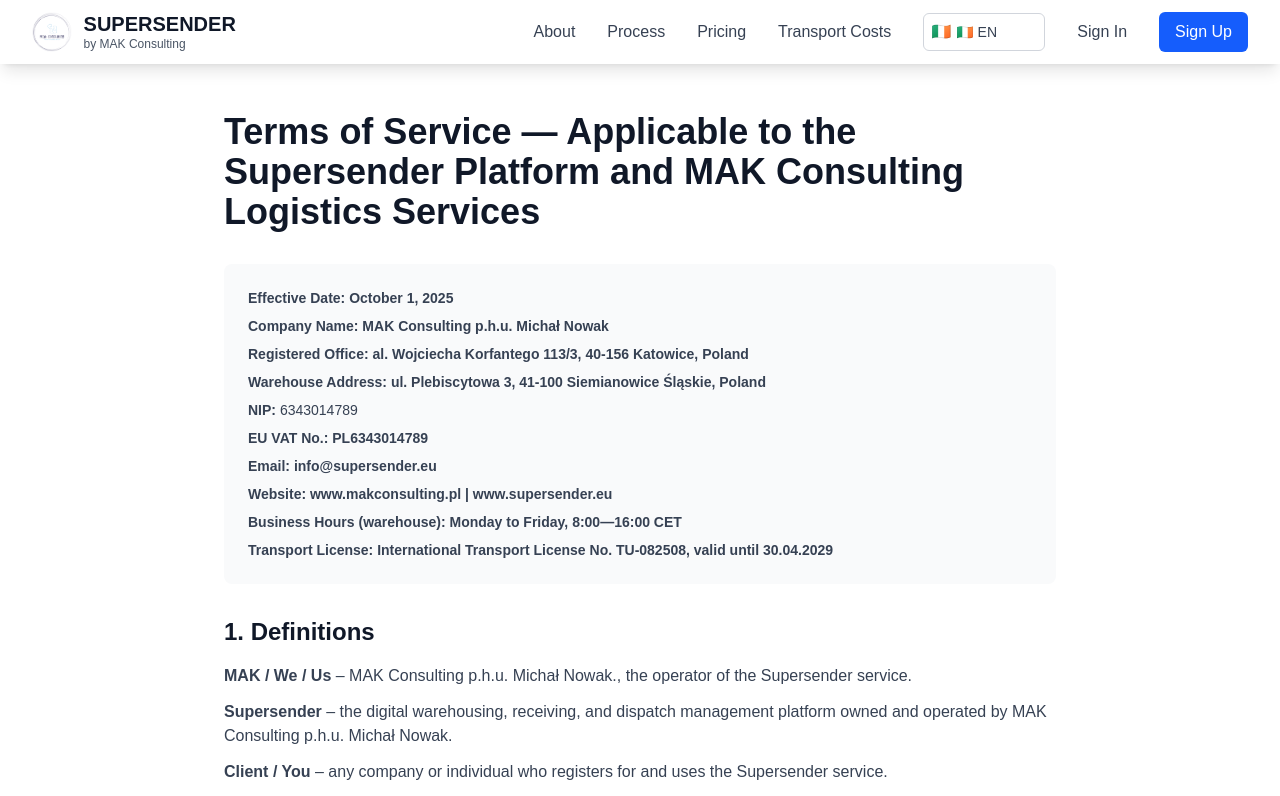
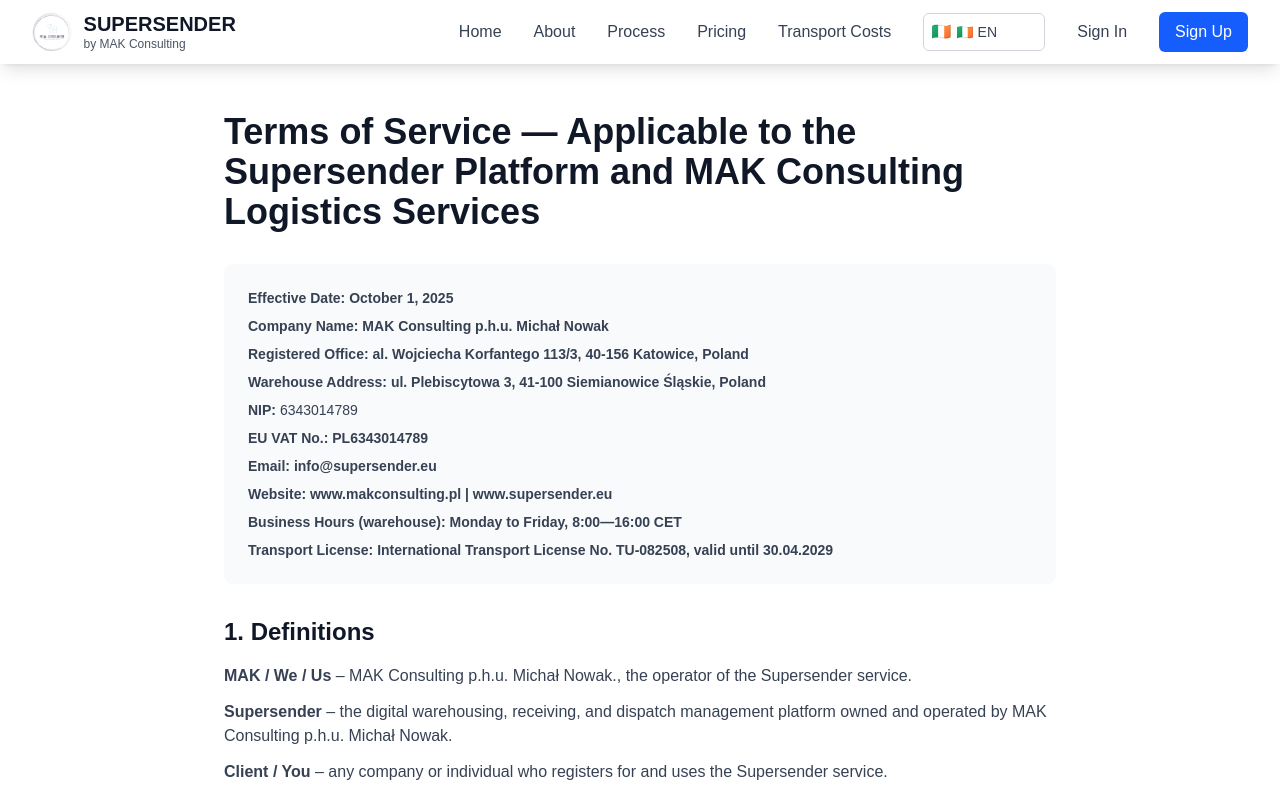
Before and after one commit to mnowak2504/SuperSender, a Next.js app: page /terms in a window 1280 px wide. Shown: the top 796 px of the page. Built offline with nearby package versions, Linux system fonts and the light colour scheme.

Commit message:
Add Home button to navigation menu

```diff
--- a/src/components/navigation/MainNavigation.tsx
+++ b/src/components/navigation/MainNavigation.tsx
@@ -70,6 +70,12 @@
 
           {/* Desktop Menu */}
           <div className="hidden md:flex items-center space-x-8">
+            <Link
+              href={isLandingPage ? `/landing/${currentLang}` : '/landing/en'}
+              className="text-gray-700 hover:text-blue-600 transition"
+            >
+              {translations.nav_home}
+            </Link>
             <Link href="/about" className="text-gray-700 hover:text-blue-600 transition">
               {translations.nav_about}
             </Link>
@@ -142,6 +148,13 @@
         {showMobileMenu && (
           <div className="md:hidden bg-white border-t">
             <div className="px-4 pt-2 pb-3 space-y-1">
+              <Link
+                href={isLandingPage ? `/landing/${currentLang}` : '/landing/en'}
+                className="block px-3 py-2 text-gray-700 hover:bg-gray-50"
+                onClick={() => setShowMobileMenu(false)}
+              >
+                {translations.nav_home}
+              </Link>
               <Link
                 href="/about"
                 className="block px-3 py-2 text-gray-700 hover:bg-gray-50"
```
